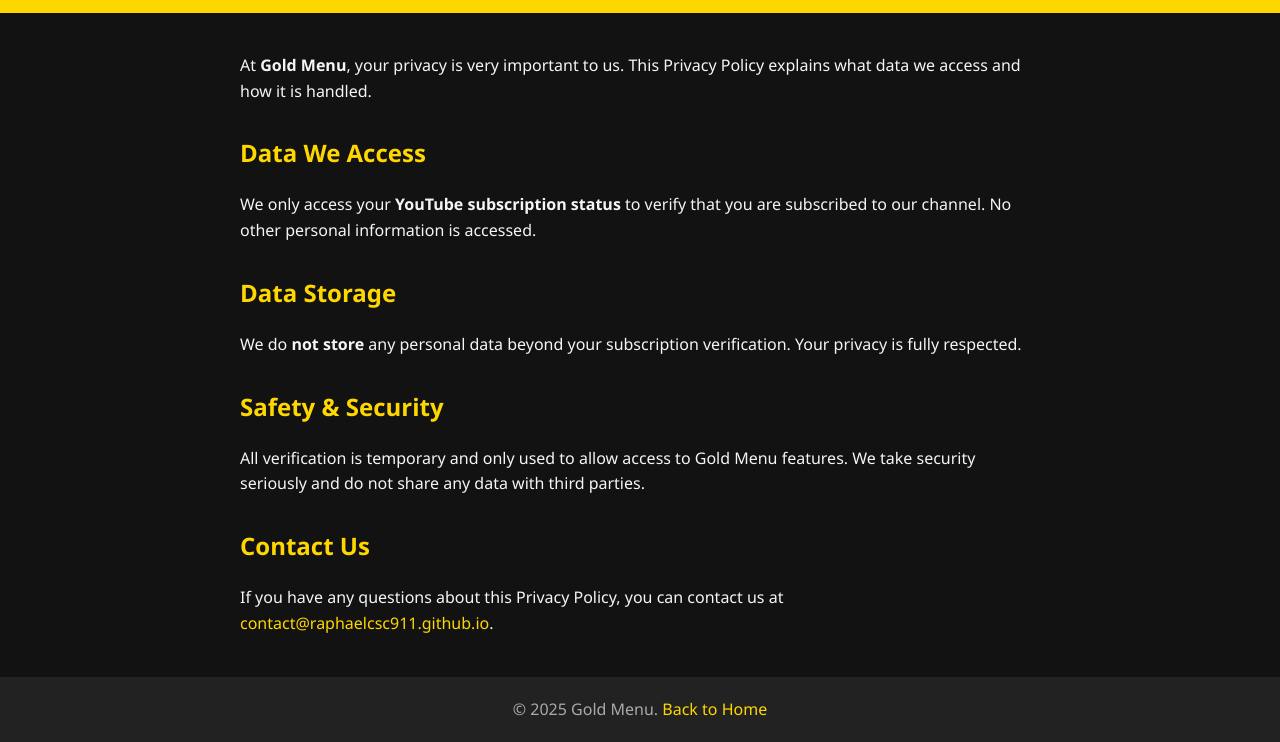
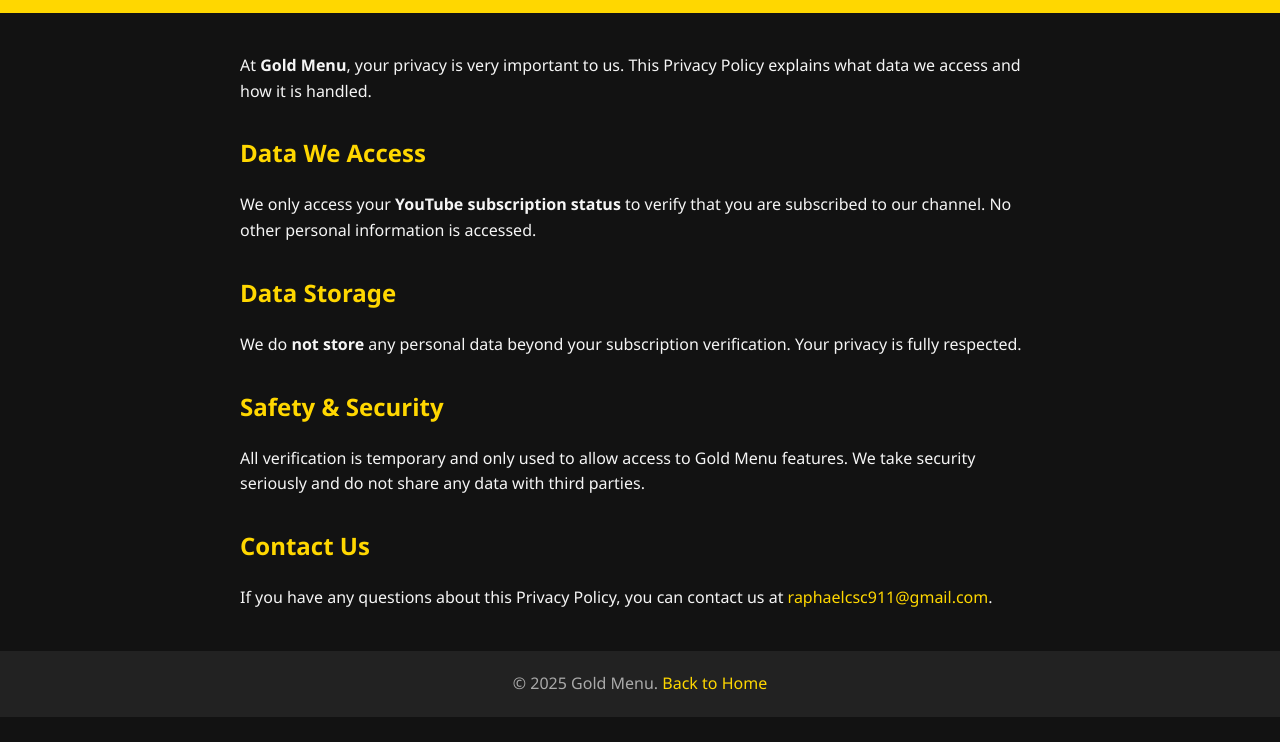
Before and after one commit to goldmenu/goldmenu.github.io, a plain HTML site: page Privacy Policy.html in a window 1280 px wide. Shown: the part 111-853 px from the top of the page. After the commit the page ends 828 px from the top, so only its background shows below. Drawn offline with Linux system fonts and the light colour scheme.

Commit message:
Update Privacy Policy.html

```diff
--- a/Privacy Policy.html
+++ b/Privacy Policy.html
@@ -75,7 +75,7 @@
         <p>All verification is temporary and only used to allow access to Gold Menu features. We take security seriously and do not share any data with third parties.</p>
 
         <h2>Contact Us</h2>
-        <p>If you have any questions about this Privacy Policy, you can contact us at <a href="mailto:contact@raphaelcsc911.github.io">contact@raphaelcsc911.github.io</a>.</p>
+        <p>If you have any questions about this Privacy Policy, you can contact us at <a href="raphaelcsc911@gmail.com">raphaelcsc911@gmail.com</a>.</p>
     </main>
     <footer>
         &copy; 2025 Gold Menu. <a href="index.html">Back to Home</a>
```
